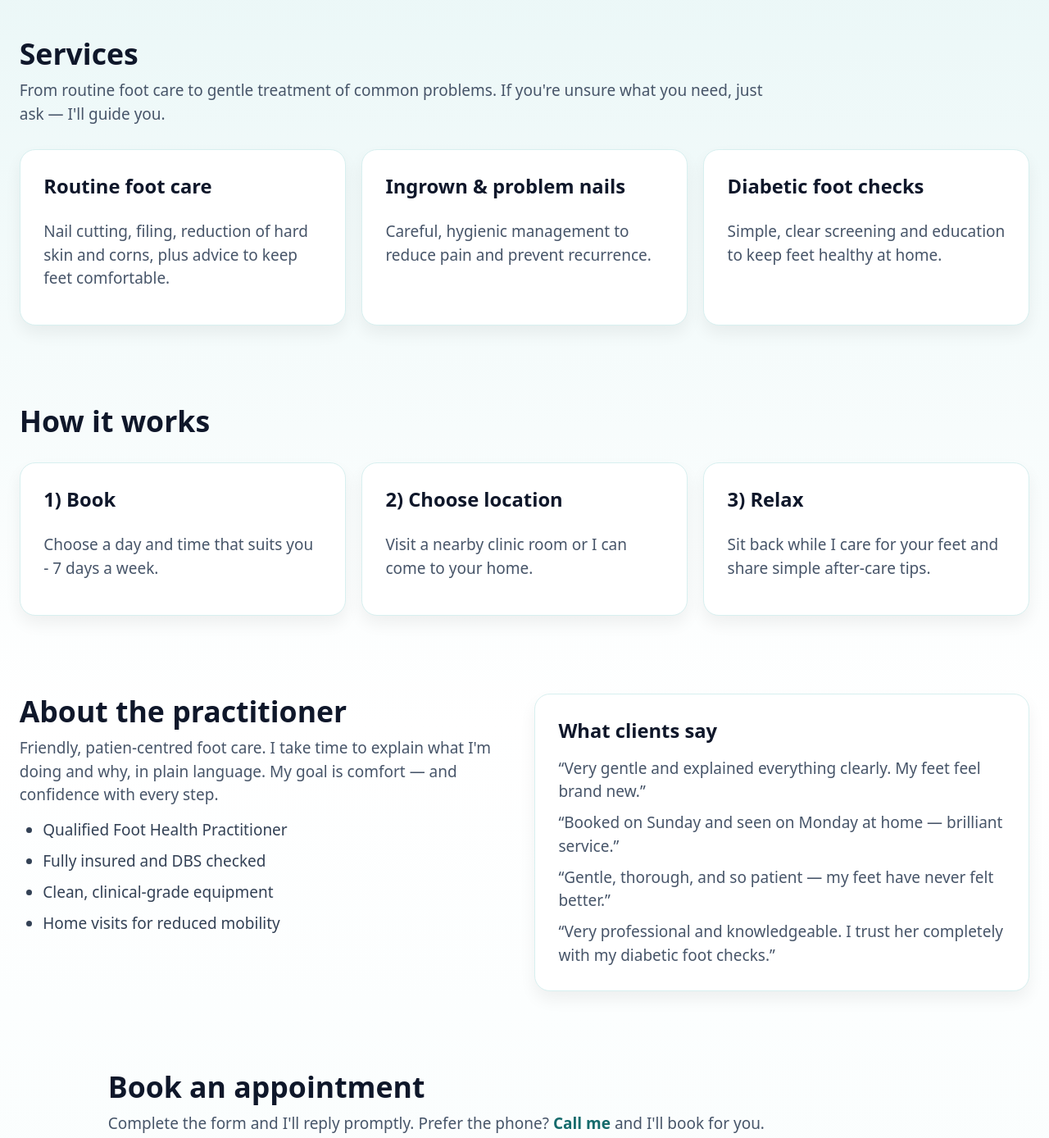
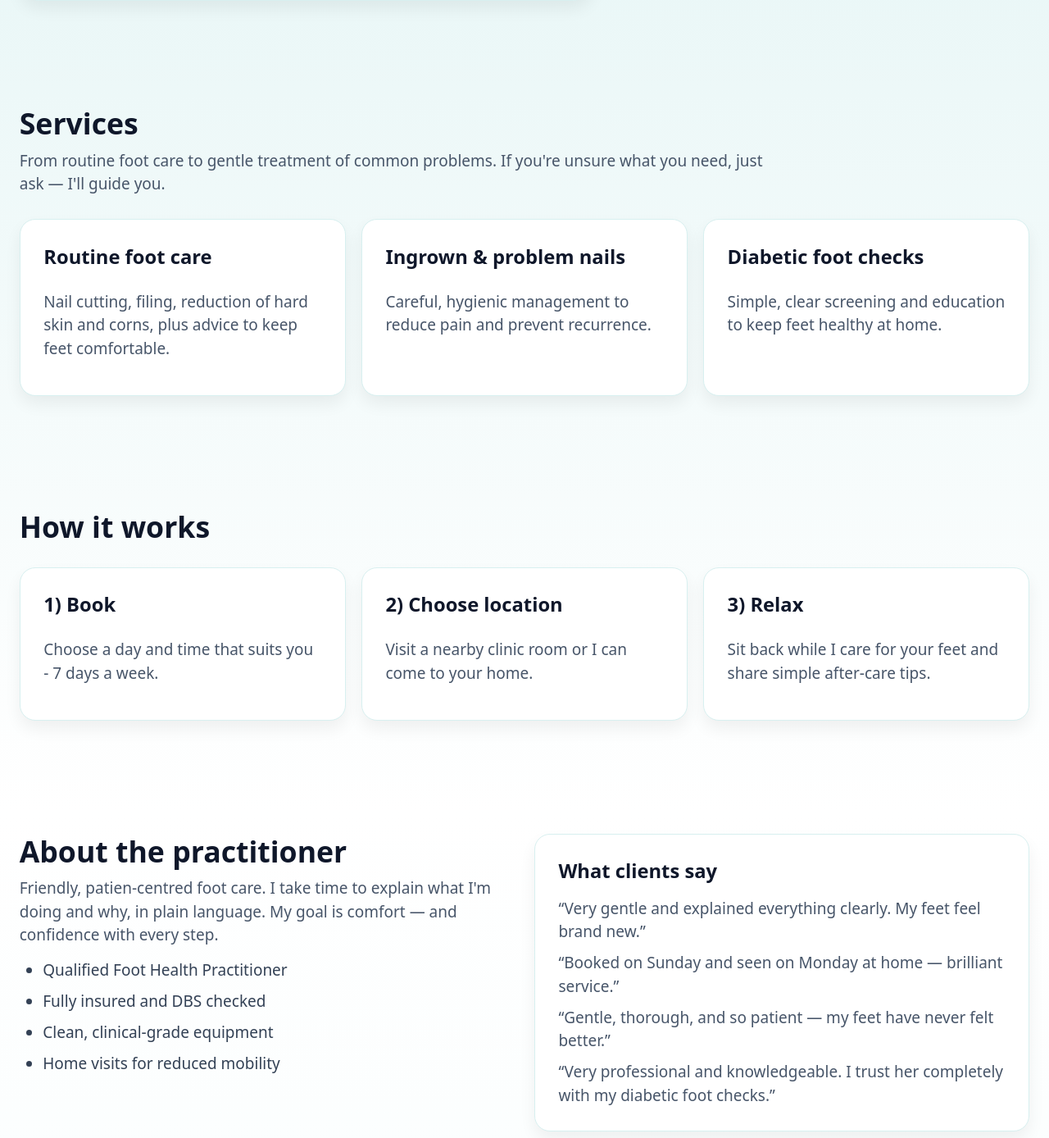
Before and after one commit to DevRJAmigo/FootHealthByEmma, a plain HTML site: page index.html in a window 1280 px wide. Shown: the part 900-2288 px from the top of the page at 82% size. Drawn offline with nearby package versions, Linux system fonts and the light colour scheme.

Commit message:
Scroll behaviour

```diff
--- a/index.html
+++ b/index.html
@@ -31,7 +31,10 @@
     }
   </script>
   <style>
-    html { font-size: 19px; }
+    html {
+      font-size: 19px;
+      scroll-behavior: smooth;
+    }
     @media (max-width: 720px){ html { font-size: 18px; } }
   </style>
 </head>
@@ -88,7 +91,7 @@
 
   <!-- Hero -->
   <main id="top" class="pt-12 pb-8">
-    <div class="max-w-7xl mx-auto px-5 grid lg:grid-cols-12 gap-10 items-center">
+    <div class="max-w-7xl mx-auto px-5 grid lg:grid-cols-12 gap-10 items-center mt-9">
       <!-- Text -->
       <div class="lg:col-span-7 bg-white border border-brand-100 rounded-xl2 p-6 shadow-soft">
         <p class="uppercase tracking-widest font-extrabold text-brand-700 text-sm">Caring for your feet</p>
@@ -120,7 +123,7 @@
 
   <!-- Services -->
   <section id="services" class="py-10">
-    <div class="max-w-7xl mx-auto px-5">
+    <div class="max-w-7xl mx-auto px-5 mt-9">
       <h2 class="text-3xl font-extrabold">Services</h2>
       <p class="mt-2 text-slate-600 max-w-3xl">From routine foot care to gentle treatment of common problems. If you're unsure what you need, just ask — I'll guide you.</p>
       <div class="mt-6 grid md:grid-cols-3 gap-4">
@@ -142,7 +145,7 @@
 
   <!-- How it works -->
   <section id="how" class="py-10">
-    <div class="max-w-7xl mx-auto px-5">
+    <div class="max-w-7xl mx-auto px-5 mt-9">
       <h2 class="text-3xl font-extrabold">How it works</h2>
       <div class="mt-6 grid md:grid-cols-3 gap-4">
         <article class="bg-white border border-brand-100 rounded-2xl p-6 shadow-soft">
@@ -160,7 +163,7 @@
 
   <!-- About -->
   <section id="about" class="py-10">
-    <div class="max-w-7xl mx-auto px-5 grid lg:grid-cols-2 gap-5 place-items-stretch">
+    <div class="max-w-7xl mx-auto px-5 grid lg:grid-cols-2 gap-5 place-items-stretch mt-9">
       <div>
         <h2 class="text-3xl font-extrabold">About the practitioner</h2>
         <p class="mt-2 text-slate-600 max-w-prose">Friendly, patien-centred foot care. I take time to explain what I'm doing and why, in plain language. My goal is comfort — and confidence with every step.</p>
@@ -183,7 +186,7 @@
 
   <!-- Contact / Booking Form -->
   <section id="contact" class="py-10">
-    <div class="max-w-4xl mx-auto px-5">
+    <div class="max-w-4xl mx-auto px-5 mt-9">
       <h2 class="text-3xl font-extrabold">Book an appointment</h2>
       <p class="mt-2 text-slate-600">Complete the form and I'll reply promptly. Prefer the phone? <a class="font-semibold text-brand-700 hover:underline" href="tel:+000000000">Call me</a> and I'll book for you.</p>
 
```
